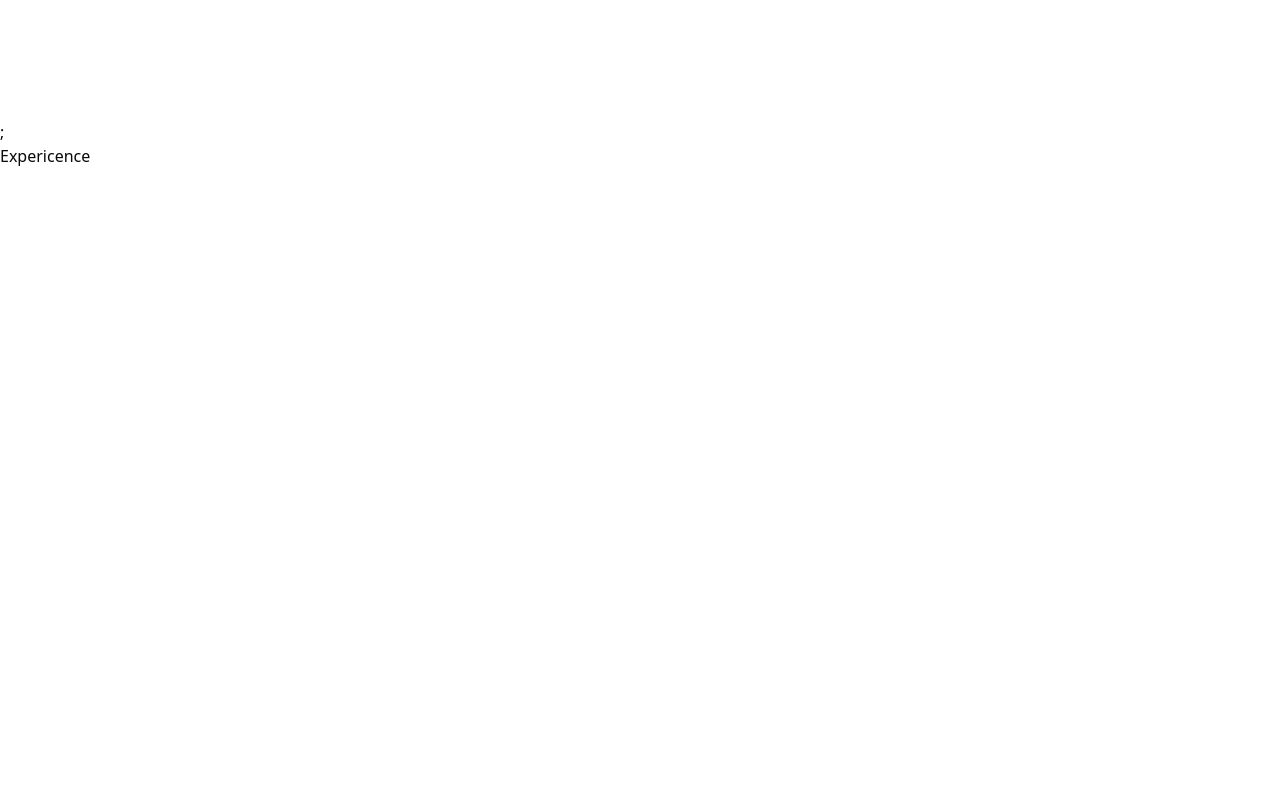
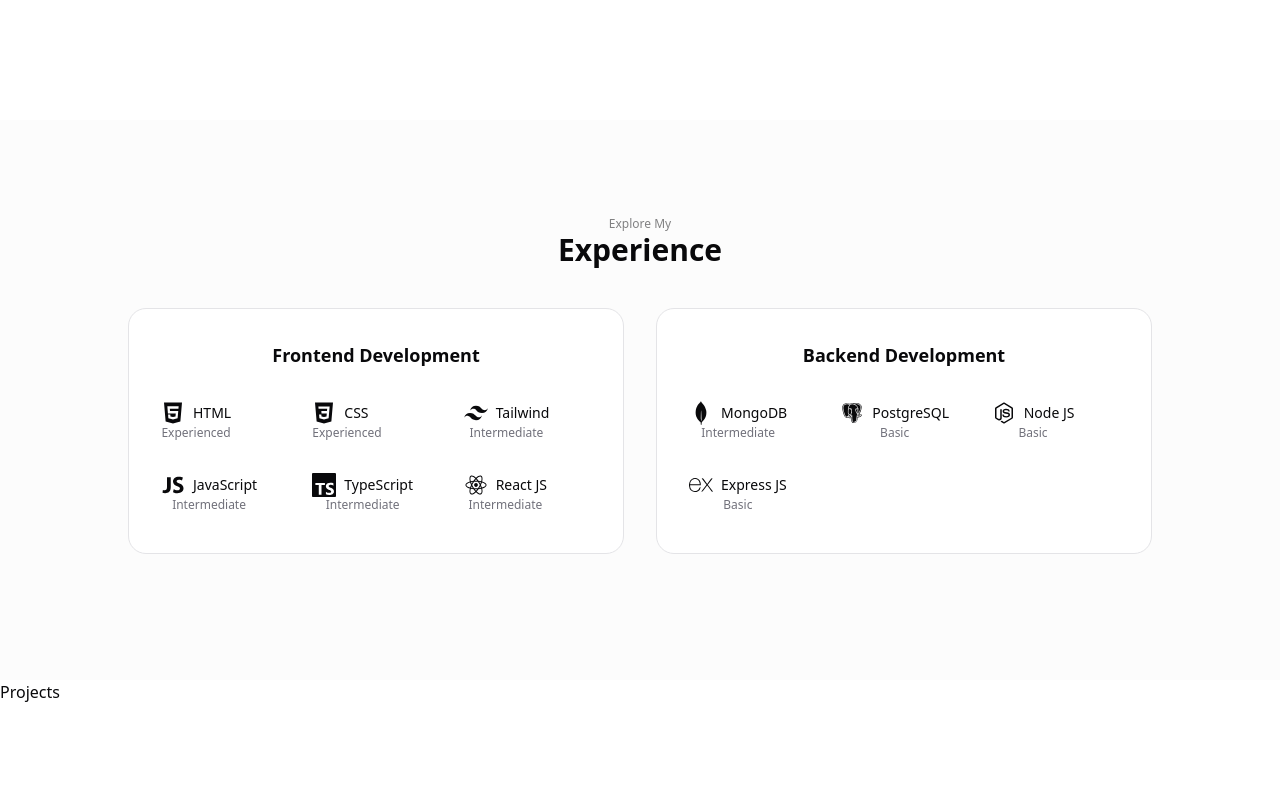
Before and after one commit to DEVELOPERBibek10/Portfolio, a React app: page / in a window 1280 px wide. Shown: the part 1480-2280 px from the top of the page. Built offline with nearby package versions, Linux system fonts and the light colour scheme; the HTML template or start-up script is replaced by a standard one.

Commit message:
feat: add ExperienceCard component and Skills data, enhance About and Experience sections with animations

```diff
--- /dev/null
+++ b/src/components/shared/ExpericenceCard.tsx
@@ -0,0 +1,65 @@
+import {
+  fadeInUpLarge,
+  LinkContainerVariants,
+  LinkItemVariants,
+} from "../../constants/motionVarients";
+import type { SkillCategory } from "../../types/SkillType";
+import { motion } from "motion/react";
+
+const ExpericenceCard = ({ Skills }: { Skills: SkillCategory[] }) => {
+  return (
+    <>
+      <div className="grid grid-cols-1 lg:grid-cols-2 gap-8 max-w-5xl mx-auto">
+        {Skills.map((category, categoryIndex) => (
+          <motion.div
+            key={category.title}
+            initial="hidden"
+            whileInView="visible"
+            viewport={{ once: false, amount: 0.3 }}
+            variants={fadeInUpLarge}
+            transition={{ duration: 0.5, delay: categoryIndex * 0.1 }}
+            className="bg-card rounded-2xl p-8 shadow-card border border-border"
+          >
+            <h3 className="text-lg font-semibold text-center mb-8 text-foreground">
+              {category.title}
+            </h3>
+            <div className="grid grid-cols-2 sm:grid-cols-3 gap-6">
+              {category.skills.map((skill, skillIndex) => (
+                <motion.div
+                  initial="hidden"
+                  whileInView="visible"
+                  viewport={{ once: false, amount: 0.5 }}
+                  variants={LinkContainerVariants}
+                  transition={{ duration: 0.4, delay: skillIndex * 0.05 }}
+                  className="flex items-start gap-2"
+                  key={skill.name}
+                >
+                  <motion.div
+                    initial="hidden"
+                    whileInView="visible"
+                    viewport={{ once: false, amount: 0.5 }}
+                    transition={{ duration: 0.6, delay: skillIndex * 0.05 }}
+                    variants={LinkItemVariants}
+                    className="mb-2"
+                  >
+                    <div className="flex items-center gap-2">
+                      <skill.icon size={24} />
+                      <p className="font-medium text-foreground text-sm">
+                        {skill.name}
+                      </p>
+                    </div>
+                    <p className="text-muted-foreground text-xs text-center">
+                      {skill.level}
+                    </p>
+                  </motion.div>
+                </motion.div>
+              ))}
+            </div>
+          </motion.div>
+        ))}
+      </div>
+    </>
+  );
+};
+
+export default ExpericenceCard;
--- a/src/components/shared/Navbar.tsx
+++ b/src/components/shared/Navbar.tsx
@@ -15,7 +15,6 @@
 }
 
 const Navbar = ({ isScrolled, activeId }: NavbarProps) => {
-  console.log(activeId);
   return (
     <nav
       className={`h-18 w-full flex ${
--- /dev/null
+++ b/src/constants/Skills.ts
@@ -0,0 +1,33 @@
+import type { SkillCategory } from "@/types/SkillType";
+import { BiLogoPostgresql } from "react-icons/bi";
+import {
+  IoLogoHtml5,
+  IoLogoCss3,
+  IoLogoJavascript,
+  IoLogoNodejs,
+} from "react-icons/io";
+import { RiTailwindCssFill, RiReactjsFill } from "react-icons/ri";
+import { SiTypescript, SiMongodb, SiExpress } from "react-icons/si";
+
+export const SkillCategories: SkillCategory[] = [
+  {
+    title: "Frontend Development",
+    skills: [
+      { name: "HTML", icon: IoLogoHtml5, level: "Experienced" },
+      { name: "CSS", icon: IoLogoCss3, level: "Experienced" },
+      { name: "Tailwind", icon: RiTailwindCssFill, level: "Intermediate" },
+      { name: "JavaScript", icon: IoLogoJavascript, level: "Intermediate" },
+      { name: "TypeScript", icon: SiTypescript, level: "Intermediate" },
+      { name: "React JS", icon: RiReactjsFill, level: "Intermediate" },
+    ],
+  },
+  {
+    title: "Backend Development",
+    skills: [
+      { name: "MongoDB", icon: SiMongodb, level: "Intermediate" },
+      { name: "PostgreSQL", icon: BiLogoPostgresql, level: "Basic" },
+      { name: "Node JS", icon: IoLogoNodejs, level: "Basic" },
+      { name: "Express JS", icon: SiExpress, level: "Basic" },
+    ],
+  },
+];
--- a/src/constants/motionVarients.ts
+++ b/src/constants/motionVarients.ts
@@ -28,18 +28,21 @@
   visible: {
     opacity: 1,
     transition: {
-      // This is the engine of the stagger
       staggerChildren: 0.1,
-      // Optional: ensures the parent finishes its own animation before children start
       delayChildren: 0.3,
     },
   },
 };
 
 export const LinkItemVariants = {
-  hidden: { y: 20, opacity: 0 },
+  hidden: { y: 10, opacity: 0 },
   visible: {
     y: 0,
     opacity: 1,
   },
 };
+
+export const fadeInUpLarge = {
+  hidden: { opacity: 0, y: 30 },
+  visible: { opacity: 1, y: 0 },
+};
--- a/src/pages/About.tsx
+++ b/src/pages/About.tsx
@@ -27,7 +27,7 @@
             <h2 className="text-3xl font-bold">About Me</h2>
           </motion.div>
         </div>
-        <div className="flex flex-col lg:flex-row items-center justify-center gap-12 lg:gap-16">
+        <div className="flex flex-col lg:flex-row items-center justify-center gap-8 lg:gap-16">
           {/* About Image */}
           <motion.div
             initial="hidden"
@@ -35,7 +35,7 @@
             viewport={{ once: false, amount: 0.3 }}
             variants={fadeInLeft}
             transition={{ duration: 0.6 }}
-            className="w-full lg:w-100"
+            className="w-full lg:w-100 pb-3"
           >
             <div className="rounded-2xl overflow-hidden shadow-[0px_1px_1px_rgba(0,0,0,0.05),0px_4px_6px_rgba(34,42,53,0.04),0_24px_68px_rgba(47,48,55,0.05),0px_2px_3px_rgba(0,0,0,0.04)]">
               <img
@@ -63,7 +63,7 @@
                 <h3 className="font-semibold text-foreground mb-1">
                   Experience
                 </h3>
-                <p className="text-muted-foreground text-sm">3+ years</p>
+                <p className="text-muted-foreground text-sm">1+ year</p>
                 <p className="text-muted-foreground text-sm">
                   Frontend Development
                 </p>
@@ -76,10 +76,7 @@
                   Education
                 </h3>
                 <p className="text-muted-foreground text-sm">
-                  B.Sc. Bachelors Degree
-                </p>
-                <p className="text-muted-foreground text-sm">
-                  M.Sc. Masters Degree
+                  BIT Bachelors Degree
                 </p>
               </div>
             </motion.div>
@@ -107,7 +104,7 @@
                   whileInView="visible"
                   viewport={{ once: false, amount: 0.3 }}
                   variants={fadeInLeft}
-                  transition={{ duration: 0.6, delay: 0.3 }}
+                  transition={{ duration: 0.6, delay: 0.2 }}
                   className="font-medium text-lg"
                 >
                   Tools I use
@@ -124,7 +121,7 @@
               <motion.div
                 initial="hidden"
                 whileInView="visible"
-                viewport={{ once: false, amount: 0.3 }}
+                viewport={{ once: false, amount: 0.2 }}
                 variants={LinkContainerVariants}
                 className="flex items-center gap-2"
               >
@@ -157,7 +154,6 @@
           </div>
         </div>
       </section>
-      ;
     </>
   );
 };
--- a/src/pages/Expericence.tsx
+++ b/src/pages/Expericence.tsx
@@ -1,8 +1,27 @@
+import ExpericenceCard from "../components/shared/ExpericenceCard";
+import { SkillCategories } from "../constants/Skills";
+import { motion } from "motion/react";
 const Expericence = () => {
   return (
-    <div id="experience" className="h-screen">
-      Expericence
-    </div>
+    <section id="experience" className=" bg-secondary/30 pt-24 px-6 h-[70vh]">
+      <div className="container mx-auto">
+        <motion.div
+          initial="hidden"
+          whileInView="visible"
+          viewport={{ once: false, margin: "-100px", amount: 0.3 }}
+          variants={{
+            hidden: { opacity: 0, y: 20 },
+            visible: { opacity: 1, y: 0 },
+          }}
+          transition={{ duration: 0.5 }}
+          className="text-center mb-10"
+        >
+          <p className="text-xs opacity-50 font-medium">Explore My</p>
+          <h2 className="text-3xl font-bold">Experience</h2>
+        </motion.div>
+        <ExpericenceCard Skills={SkillCategories} />
+      </div>
+    </section>
   );
 };
 
--- a/src/pages/Home.tsx
+++ b/src/pages/Home.tsx
@@ -71,7 +71,7 @@
             </div>
             <motion.div
               initial="hidden"
-              animate="visible"
+              whileInView="visible"
               variants={LinkContainerVariants}
               className="flex justify-center gap-6"
             >
@@ -79,7 +79,7 @@
                 variants={LinkItemVariants}
                 href="https://www.linkedin.com/in/bibek-pyakurel-661488314/"
                 target="_blank"
-                className="hover:opacity-50 hover:-translate-y-2 transition-all duration-400"
+                className="hover:opacity-50 hover:-translate-y-1 transition-all duration-400"
               >
                 <FaLinkedin size={24} />
               </motion.a>
@@ -87,7 +87,7 @@
                 variants={LinkItemVariants}
                 href="https://github.com/DEVELOPERBibek10"
                 target="_blank"
-                className="hover:opacity-50 hover:-translate-y-2 transition-all duration-400"
+                className="hover:opacity-50 hover:-translate-y-1 transition-all duration-400"
               >
                 <FaGithubSquare size={24} />
               </motion.a>
--- /dev/null
+++ b/src/types/SkillType.ts
@@ -0,0 +1,14 @@
+import type { IconType } from "react-icons";
+
+export type SkillLevel = "Basic" | "Intermediate" | "Experienced";
+
+export interface Skill {
+  name: string;
+  icon: IconType;
+  level: SkillLevel;
+}
+
+export interface SkillCategory {
+  title: string;
+  skills: Skill[];
+}
```
